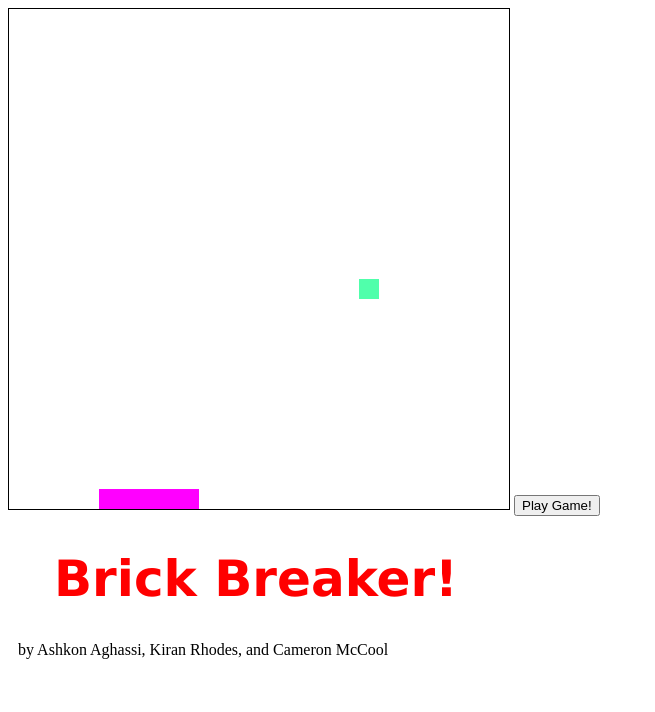
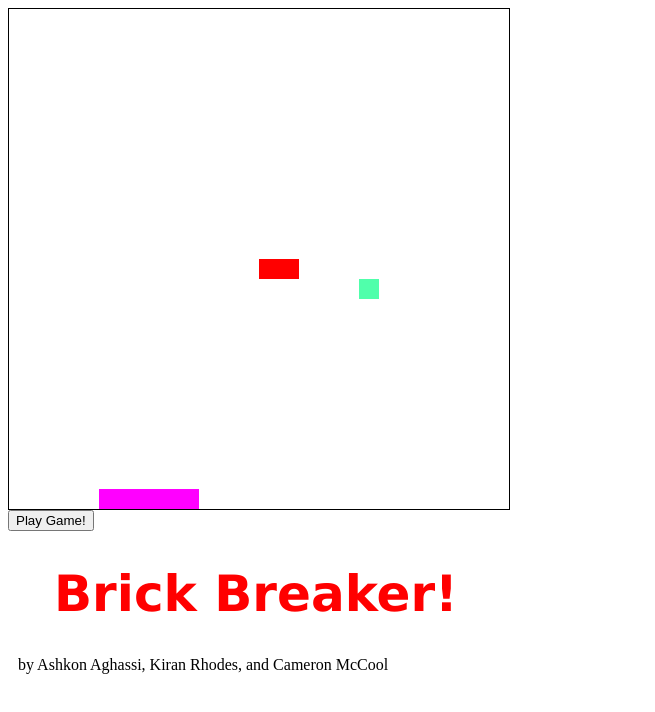
Before and after one commit to aaghassi2018/brickBreaker, a plain HTML site: page index.html in a window 1280 px wide. Both pictures are taken after a click on the button "Play Game!". Shown: the whole page, without its empty margins (0-655 px from the left). Drawn offline with Linux system fonts and the light colour scheme.

Commit message:
gameOver() function started

```diff
--- a/brickBreaker.js
+++ b/brickBreaker.js
@@ -8,6 +8,7 @@ var gameInSession = false;
 
 var bar = new Bar();
 var ball = new Ball();
+var brick = new Brick();
 
 var left = false;
 var right =false;
@@ -78,12 +79,13 @@ function update() {
     drawStuff();
 
     if(ball.y >= canvasGA.height - bar.height - bar.height + 2){
+      gameOver();
       gameInSession = false;
     }
 }
 
 function gameOver(){
-
+  document.getElementById("body").innerHTML = "<p></p>";
 }
 
 function move() {
@@ -106,6 +108,7 @@ function drawStuff() {
 
 	bar.draw();
   ball.draw();
+  brick.draw();
 }
 
 
@@ -122,6 +125,19 @@ function Bar() {
   this.draw = function() {
       contextGA.fillStyle = "#FF00FF";
   		contextGA.fillRect(this.x, this.y, this.width, this.height);
+  }
+
+}
+
+function Brick() {
+  this.width = 40;
+  this.height = 20;
+  this.x = 250;
+  this.y = 250;
+
+  this.draw = function() {
+      contextGA.fillStyle = "#FF0000";
+      contextGA.fillRect(this.x, this.y, this.width, this.height);
   }
 
 }
--- a/index.html
+++ b/index.html
@@ -4,11 +4,13 @@
             <link rel="stylesheet" type="text/css" href="file.css">
     </head>
 
-    <body>
+    <body id="body">
+        <div id="canvasDiv">
+            <canvas id="gameArea" width=500 height=500></canvas>
+            <script src="brickBreaker.js" type="text/javascript"></script>
+        </div>
 
-        <canvas id="gameArea" width=500 height=500></canvas>
-        <script src="brickBreaker.js" type="text/javascript"></script>
-        <button type="button" onclick = "init();"> Play Game! </button>
+        <button type="button" onclick = "init()"> Play Game! </button>
         <h1 id="title"> Brick Breaker! </h1>
         <p style="margin-left:10px;"> by Ashkon Aghassi, Kiran Rhodes, and Cameron McCool </p>
     </body>
```
